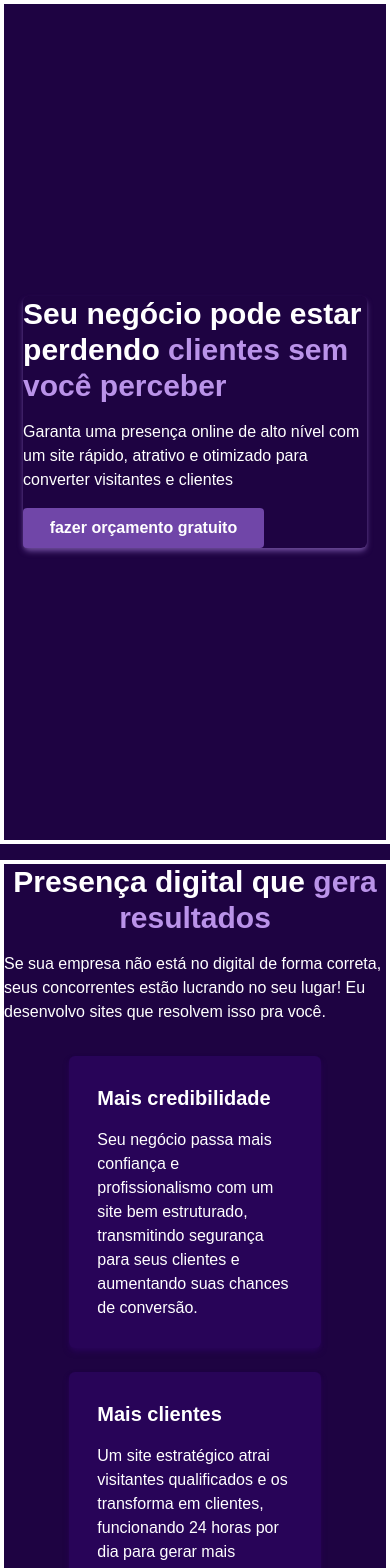
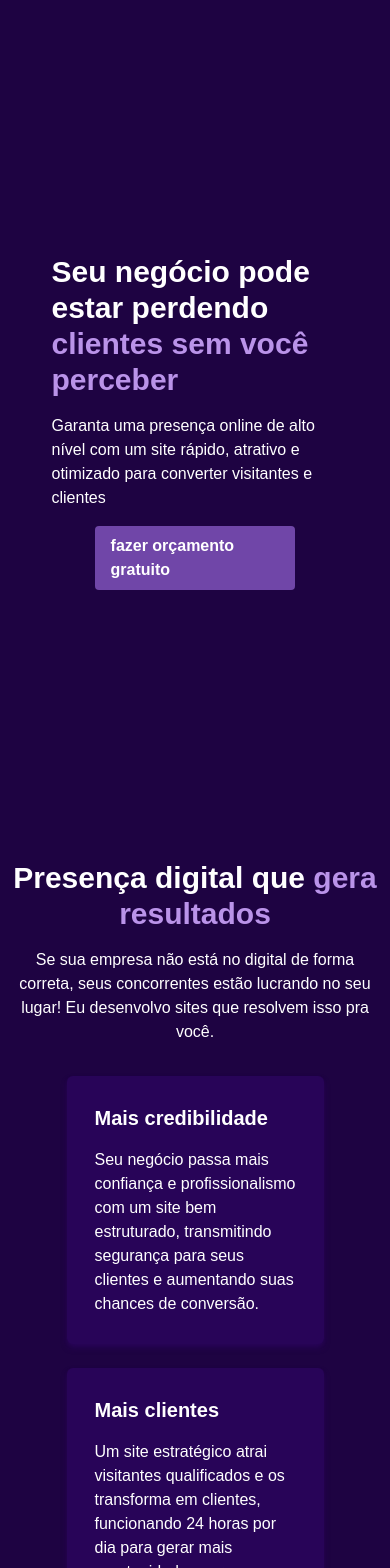
Before and after one commit to luckfer7/lucaswebsites, a Next.js app: page / in a window 390 px wide. Shown: the top 1568 px of the page. Built offline with nearby package versions, Linux system fonts and the light colour scheme.

Commit message:
produção

```diff
--- a/src/app/globals.css
+++ b/src/app/globals.css
@@ -23,14 +23,28 @@ body {
   }
 
   .first-container {
-    @apply flex-col p-0  max-w-[90%]
+    @apply flex-col  max-w-[90%] gap-10 shadow-none
   }
 
   .img-first {
     @apply hidden
   }
 
+  .container-button {
+    @apply mx-auto
+  }
+
   .second-container {
     @apply flex-col
   }
+
+  .text-second-container {
+    @apply text-center mx-2
+  }
+
+  .last-title {
+    @apply text-center mx-2
+  }
+
+
 }
--- a/src/app/page.js
+++ b/src/app/page.js
@@ -14,16 +14,16 @@ import CarrosselProjetos from "@/componentes/Carousel/ProjectsCarouse";
 export default function Home() {
   return (
     <div className="main-container" >
-      <Section className=" border border-4 min-h-screen flex justify-center items-center first-section ">
+      <Section className=" min-h-screen flex justify-center items-center first-section ">
         <Container className=" flex max-w-[80%] shadow-md shadow-[#6c4a99] rounded-md p-8  first-container ">
           <Container className=" flex flex-col gap-4 justify-center">
             <TitleTwo className="text-3xl font-semibold ">
               Seu negócio pode estar perdendo <span className="text-[#ba93e9]" >clientes sem você perceber</span>
             </TitleTwo>
             <Paragraph className=" text-base ">Garanta uma presença online de alto nível com um site rápido, atrativo e otimizado para converter visitantes e clientes</Paragraph>
-            <button className="bg-[#7046a8] text-white font-semibold px-4 py-2 rounded hover:bg-[#a47ed2] transition cursor-pointer w-[70%]" >
+            <Link href="https://wa.me/5521994468609" target="_blank" className="bg-[#7046a8] text-white font-semibold px-4 py-2 rounded hover:bg-[#a47ed2] transition cursor-pointer w-[70%] container-button " >
               fazer orçamento gratuito
-            </button>
+            </Link>
           </Container>
 
             <Image src={website} className="border-2 w-[55%] img-first "  alt="imagem que eu colocar  "/>
@@ -32,9 +32,9 @@ export default function Home() {
         </Container>
       </Section>
 
-      <Section className="border border-4 min-h-screen flex justify-center items-center flex-col ">
+      <Section className=" min-h-screen flex justify-center items-center flex-col ">
         <TitleTwo className=" text-3xl text-center font-semibold mb-4" >Presença digital que <span className="text-[#ba93e9]" >gera resultados</span></TitleTwo>
-        <Paragraph className="mb-6" >Se sua empresa não está no digital de forma correta, seus concorrentes estão lucrando no seu lugar! Eu desenvolvo sites que resolvem isso pra você.</Paragraph>
+        <Paragraph className="mb-6 text-second-container" >Se sua empresa não está no digital de forma correta, seus concorrentes estão lucrando no seu lugar! Eu desenvolvo sites que resolvem isso pra você.</Paragraph>
         <Container className=" flex gap-6 p-2 w-[70%] second-container ">
 
           <Container className="bg-[#280458] p-4 shadow-md shadow-[#280458] rounded-md hover:bg-[#ba93e9] p-7">
@@ -56,7 +56,7 @@ export default function Home() {
         </Container>
       </Section>
 
-      <Section className="border border-4 h-screen flex  items-center flex-col" >
+      <Section className=" h-screen flex  items-center flex-col" >
         <TitleTwo className="text-3xl text-center font-semibold mt-30 mb-15" >Meus serviços</TitleTwo>
         <Container className="flex gap-2 items-center mb-5">
           <BsCheckCircleFill /> <TitleFour className=" text-xl font-semibold text-center" >Sites institucionais</TitleFour>
@@ -75,10 +75,10 @@ export default function Home() {
         </Container>
       </Section>
 
-      <Section className="border border-4 h-screen flex  items-center flex-col" >
-        <TitleTwo className= "text-3xl text-center font-semibold mt-30 mb-15" >Benefícios para o cliente</TitleTwo>
+      <Section className=" h-screen flex  items-center flex-col" >
+        <TitleTwo className= "text-3xl text-center font-semibold mt-30 mb-15 " >Benefícios para o cliente</TitleTwo>
         <Container className="flex p-2 gap-2 items-center mb-5">
-          <BsCheckCircleFill /> <TitleFour className=" text-xl font-semibold" >Site responsivo para todos os dispositivos</TitleFour>
+          <BsCheckCircleFill /> <TitleFour className=" text-xl font-semibold " >Site responsivo para todos os dispositivos</TitleFour>
         </Container>
         <Container className="flex p-2 gap-2 items-center mb-5">
           <BsCheckCircleFill /> <TitleFour className=" text-xl font-semibold" >Velocidade e SEO</TitleFour>
@@ -105,8 +105,8 @@ export default function Home() {
       </Section>
 
       <Section className="h-screen flex  items-center flex-col mt-40" >
-        <TitleTwo className=" text-3xl font-semibold mb-15" >Vamos criar o seu site dos sonhos?</TitleTwo>
-        <Link className=" bg-[#7046a8] text-white font-semibold px-10 py-2 rounded hover:bg-[#a47ed2] transition cursor-pointer" href="/">QUERO MEU SITE!</Link>
+        <TitleTwo className=" text-3xl font-semibold mb-15 last-title " >Vamos criar o seu site dos sonhos?</TitleTwo>
+        <Link className=" bg-[#7046a8] text-white font-semibold px-10 py-2 rounded hover:bg-[#a47ed2] transition cursor-pointer" href="https://wa.me/5521994468609" target="_blank">QUERO MEU SITE!</Link>
       </Section>
 
 
```
